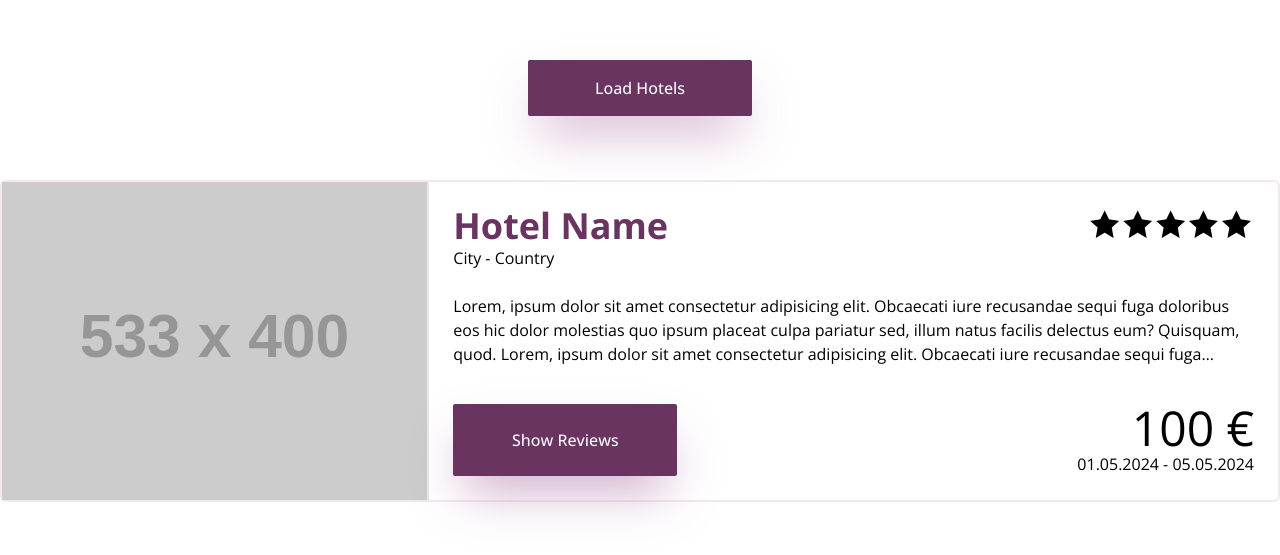
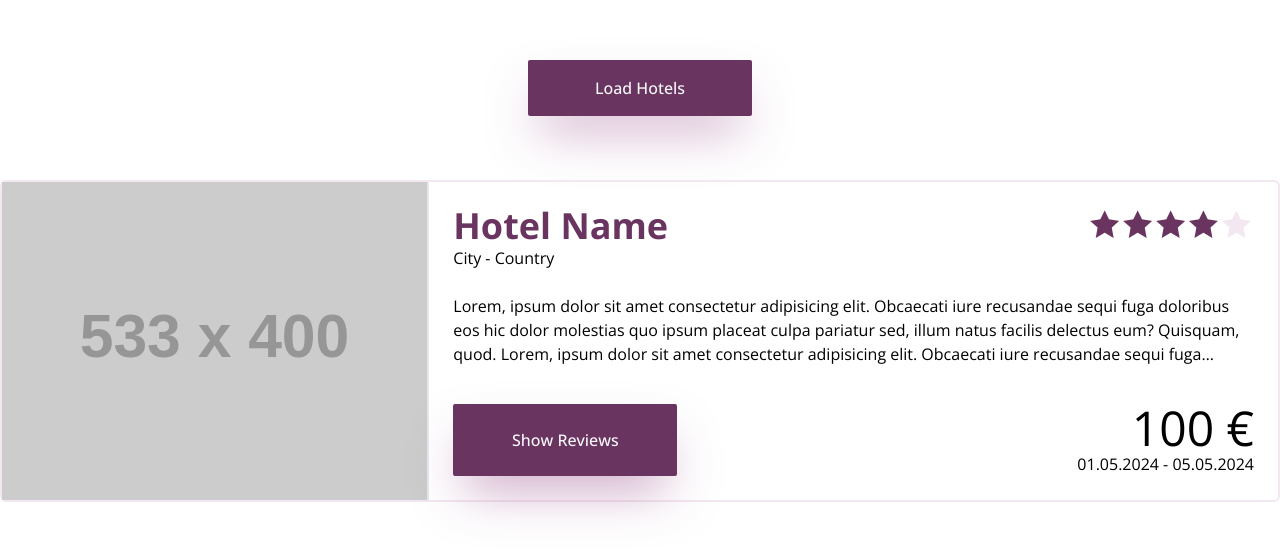
Before and after one commit to felipefa/hotel-list, a React (Vite) app: page / in a window 1280 px wide. Shown: the part 119-674 px from the top of the page. Built offline with nearby package versions, Linux system fonts and the light colour scheme.

Commit message:
feat: add RatingStars component

```diff
--- a/src/components/hotelCard.tsx
+++ b/src/components/hotelCard.tsx
@@ -1,6 +1,9 @@
 import { Button } from '@/components/button';
+import { RatingStars } from '@/components/ratingStars';
 
 export function HotelCard() {
+  const rating = 4;
+
   return (
     <article className="border-2 border-accent-50 divide-x-2 grid grid-cols-3 rounded-md w-full">
       <img
@@ -12,9 +15,7 @@ export function HotelCard() {
         <div className="flex flex-col">
           <div className="flex justify-between">
             <h3 className="font-bold text-4xl text-accent-500">Hotel Name</h3>
-            <p className="font-bold text-4xl tracking-widest">
-              &#x1F7CA;&#x1F7CA;&#x1F7CA;&#x1F7CA;&#x1F7CA;
-            </p>
+            <RatingStars rating={rating} />
           </div>
           <p>City - Country</p>
         </div>
--- /dev/null
+++ b/src/components/ratingStars.tsx
@@ -0,0 +1,26 @@
+import * as React from 'react';
+
+interface RatingStarsProps {
+  rating: number;
+}
+
+export function RatingStars({ rating }: RatingStarsProps) {
+  const ratings = React.useMemo(
+    () =>
+      Array.from({ length: 5 }).map((_, index) => ({
+        className: index < rating ? 'text-accent-500' : 'text-accent-50',
+        value: index + 1,
+      })),
+    [rating]
+  );
+
+  return (
+    <p className="font-bold text-4xl tracking-widest text-accent-50">
+      {ratings.map((ratingItem) => (
+        <span key={ratingItem.value} className={ratingItem.className}>
+          &#x1F7CA;
+        </span>
+      ))}
+    </p>
+  );
+}
```
